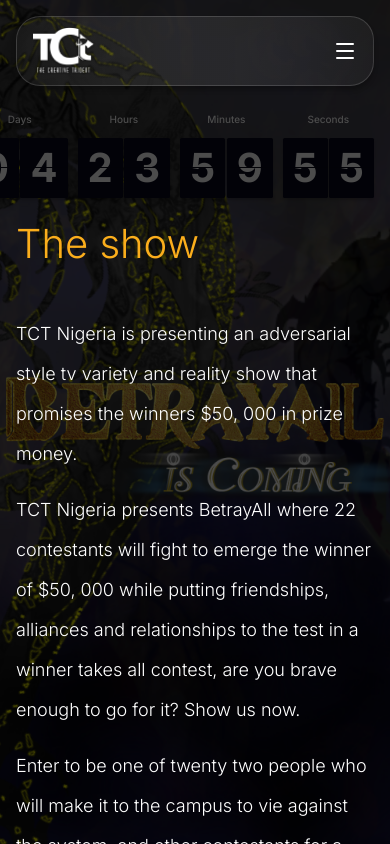
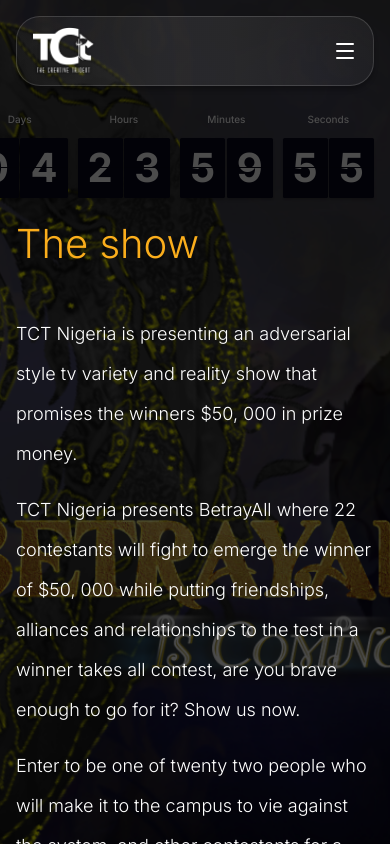
Before and after one commit to unegbuclinton/trident, a Next.js app: page /nav-pages/show in a window 390 px wide. Shown: the top 844 px of the page. Built offline with nearby package versions, Linux system fonts and the light colour scheme.

Commit message:
fix height issue

```diff
--- a/src/app/nav-pages/layout.tsx
+++ b/src/app/nav-pages/layout.tsx
@@ -6,7 +6,7 @@
 const layout = ({ children }: { children: ReactNode }) => {
   return (
     <div>
-      <div className='relative bg-hero-img-sm lg:bg-hero-img-lg bg-cover bg-center h-screen p-4 flex flex-col justify-between pb-20 lg:px-[80px] overlay'>
+      <div className='relative bg-hero-img-sm lg:bg-hero-img-lg bg-cover bg-center p-4 flex flex-col justify-between pb-20 lg:px-[80px] overlay'>
         <Navbar />
         <div className='absolute top-28 right-4'>
           <FlipClock />
--- a/src/components/nav/Navbar.tsx
+++ b/src/components/nav/Navbar.tsx
@@ -45,6 +45,7 @@
             <li
               key={index}
               className='text-white text-base font-medium  mb-10 text-right '
+              onClick={() => setToggle(false)}
             >
               <Link href={url}>{title}</Link>
             </li>
```
